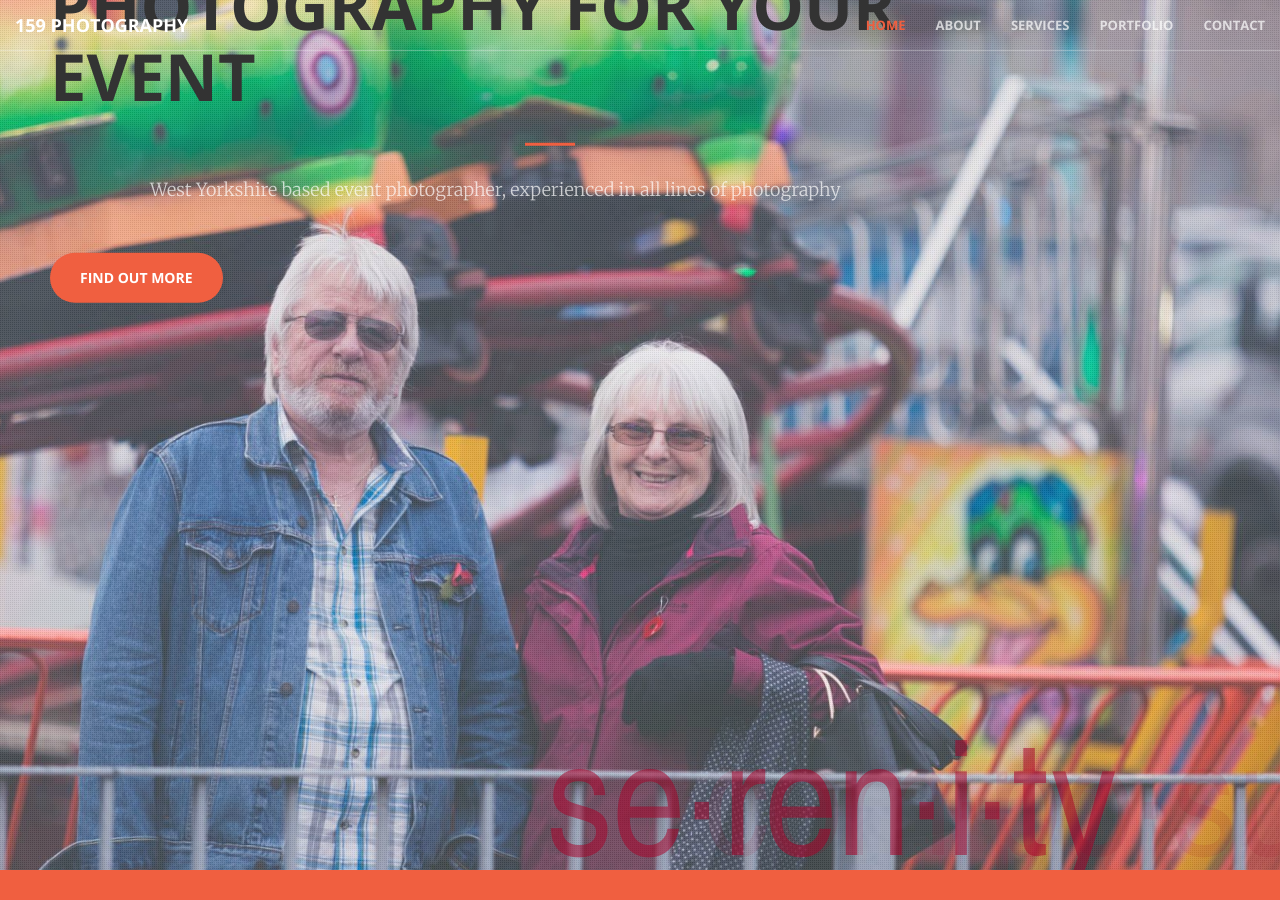
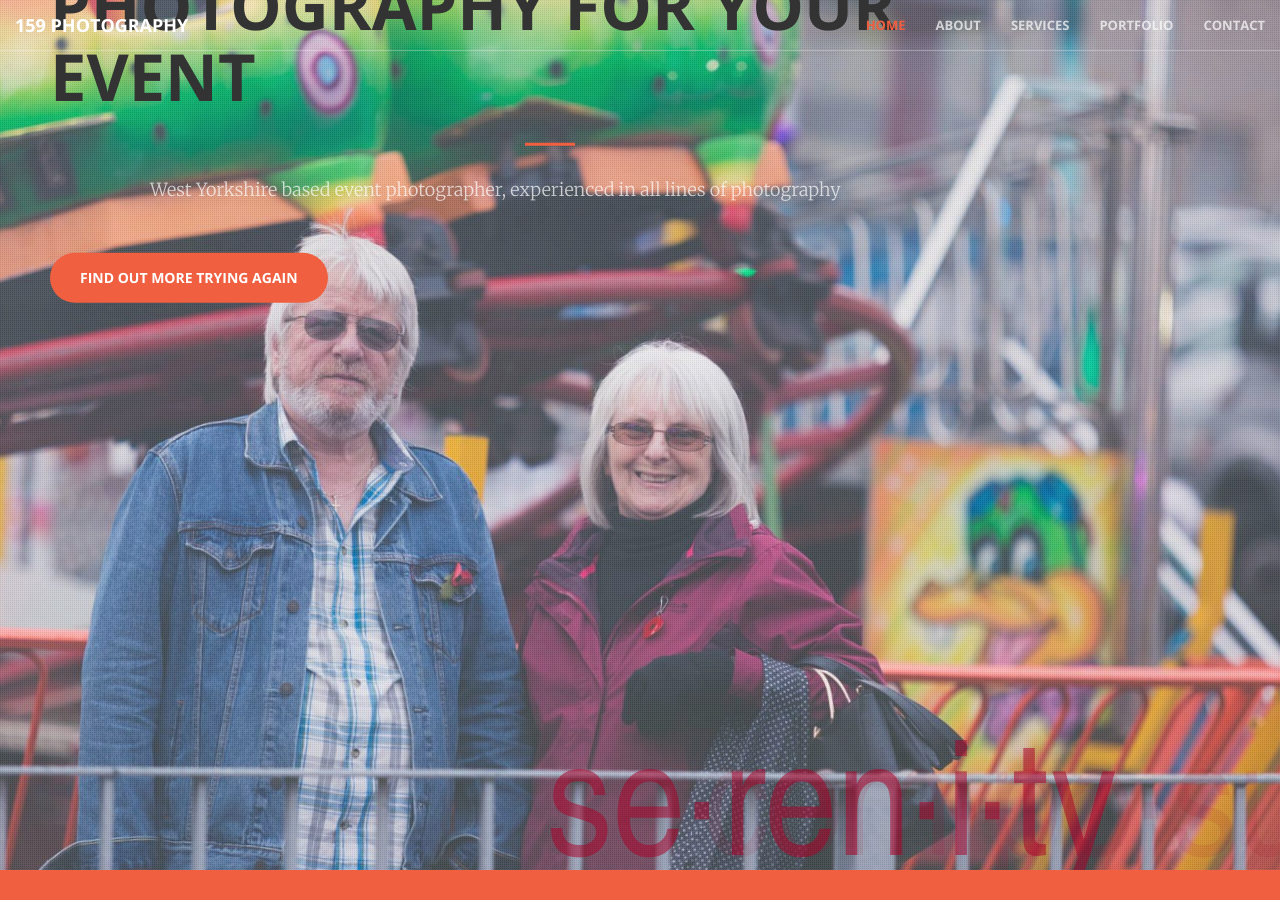
Before and after one commit to mattwhi/159photography, a Jekyll site: the page built from index.md, in a window 1280 px wide and 900 px high. Built offline with Jekyll 4.4.1, drawn with Linux system fonts in a browser that asks for light colours.

Commit message:
test publish -2

```diff
--- a/_includes/header.html
+++ b/_includes/header.html
@@ -12,7 +12,7 @@
 	            <h1>{{ page.header-title}}</h1>
 	            <hr>
 	            <p>{{ page.header-sub-title }}</p>
-	            <a href="#about" class="btn btn-primary btn-xl page-scroll">Find Out More</a>
+	            <a href="#about" class="btn btn-primary btn-xl page-scroll">Find Out More trying again</a>
 	        </div>
     </div>
 </section>
```
Also changed, not shown: 2 other files.
